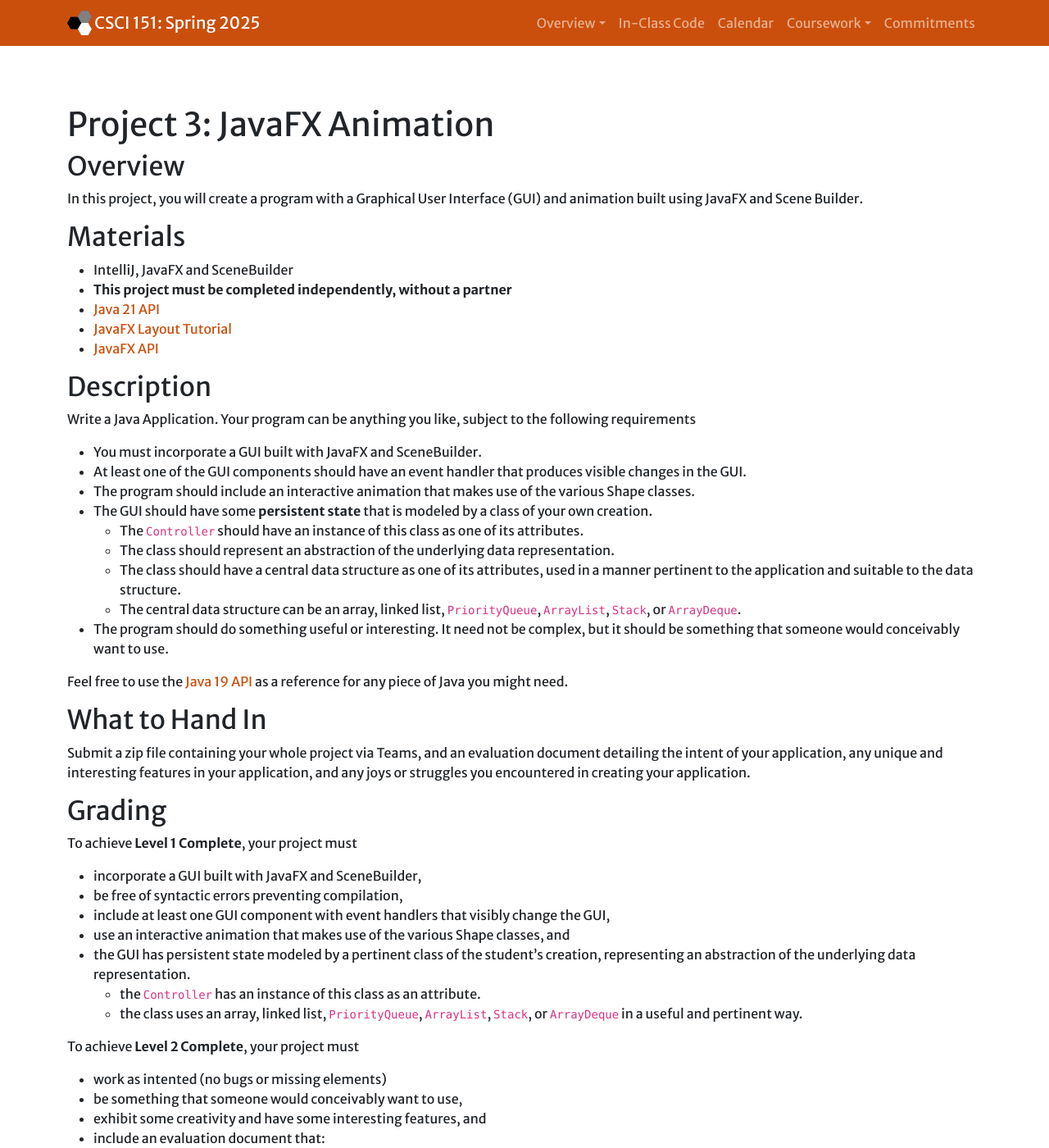
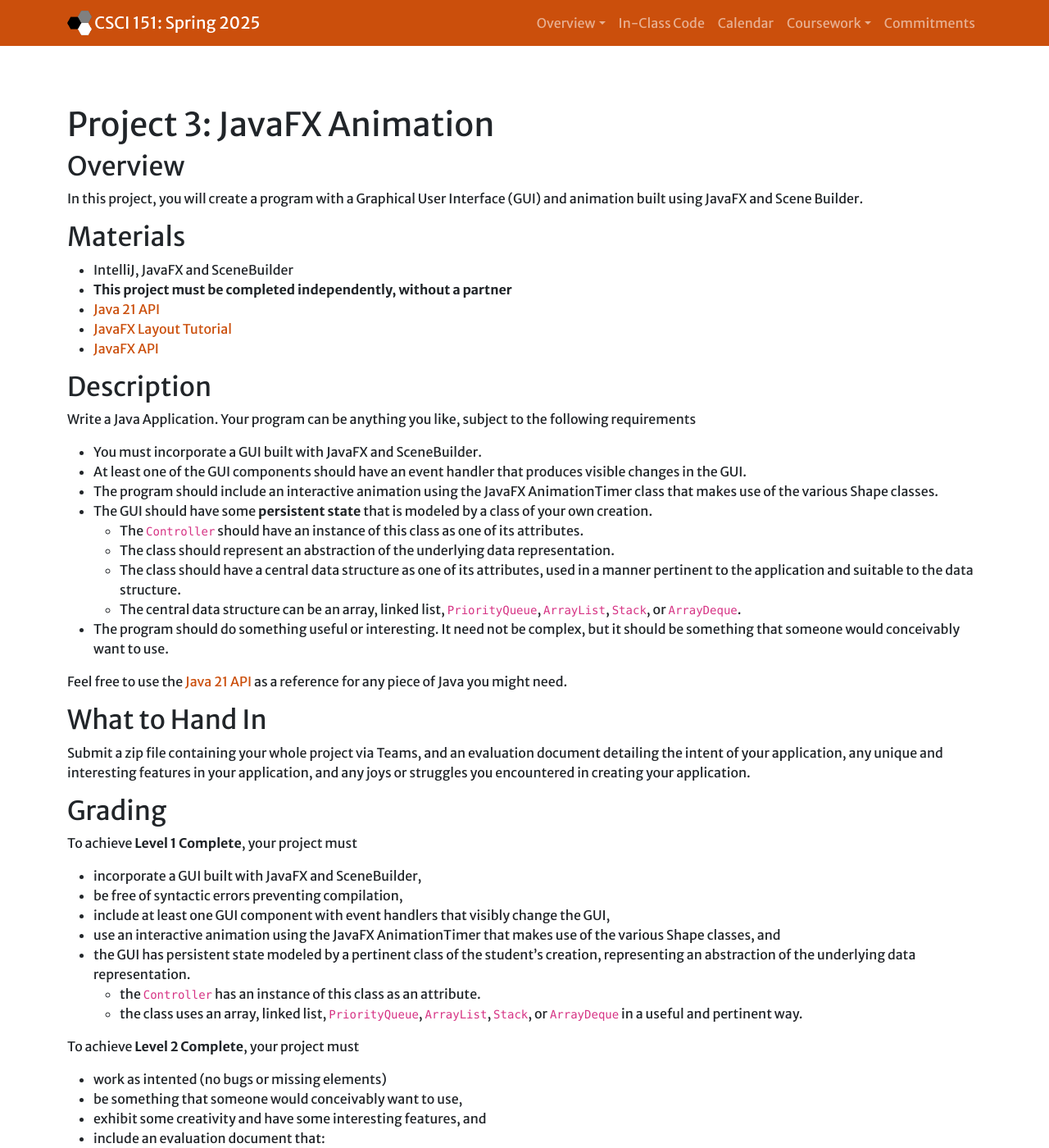
Before and after one commit to Hendrix-CS/csci151, a Jekyll site: the page built from projects/animation.md, in a window 1280 px wide and 1400 px high. Shown: the whole window at 82% size. Built offline with Jekyll 4.4.1, drawn with Linux system fonts in a browser that asks for light colours; nearby versions of some CDN libraries; our own code applies the rules of GitHub Pages for plain Markdown files.

Commit message:
making animation require JavaFX

```diff
--- a/projects/animation.md
+++ b/projects/animation.md
@@ -27,7 +27,7 @@
 -   You must incorporate a GUI built with JavaFX and SceneBuilder.
 -   At least one of the GUI components should have an event handler that
     produces visible changes in the GUI.
--   The program should include an interactive animation that makes use of the
+-   The program should include an interactive animation using the JavaFX AnimationTimer class that makes use of the
     various Shape classes.
 -   The GUI should have some **persistent state** that is modeled by a class
     of your own creation.
@@ -39,7 +39,7 @@
     be complex, but it should be something that someone would
     conceivably want to use.
 
-Feel free to use the [Java 19 API](https://docs.oracle.com/en/java/javase/19/docs/api/index.html) as a reference for any
+Feel free to use the [Java 21 API](https://docs.oracle.com/en/java/javase/21/docs/api/index.html) as a reference for any
 piece of Java you might need.
 
 ## What to Hand In
@@ -55,7 +55,7 @@
 * incorporate a GUI built with JavaFX and SceneBuilder,
 * be free of syntactic errors preventing compilation,
 * include at least one GUI component with event handlers that visibly change the GUI,
-* use an interactive animation that makes use of the various Shape classes, and
+* use an interactive animation using the JavaFX AnimationTimer that makes use of the various Shape classes, and
 * the GUI has persistent state modeled by a pertinent class of the student’s creation, representing an abstraction of the underlying data representation.
   * the `Controller` has an instance of this class as an attribute.
   * the class uses an array, linked list, `PriorityQueue`, `ArrayList`, `Stack`, or `ArrayDeque` in a useful and pertinent way.
```
Also changed, not shown: homework/bigo.md (+3 -3 lines), 1 other file.
